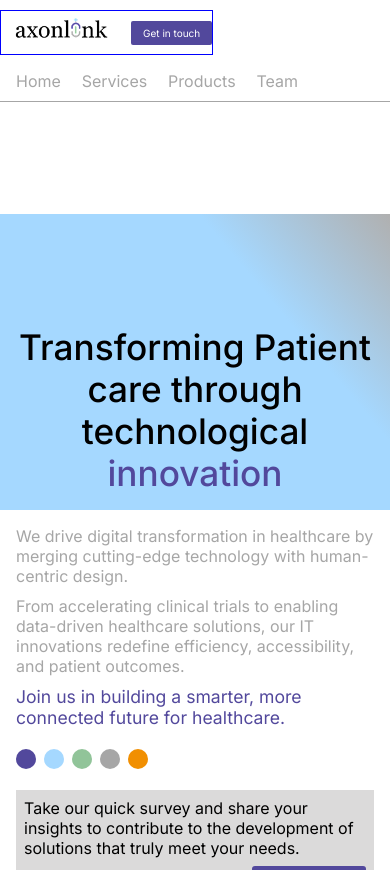
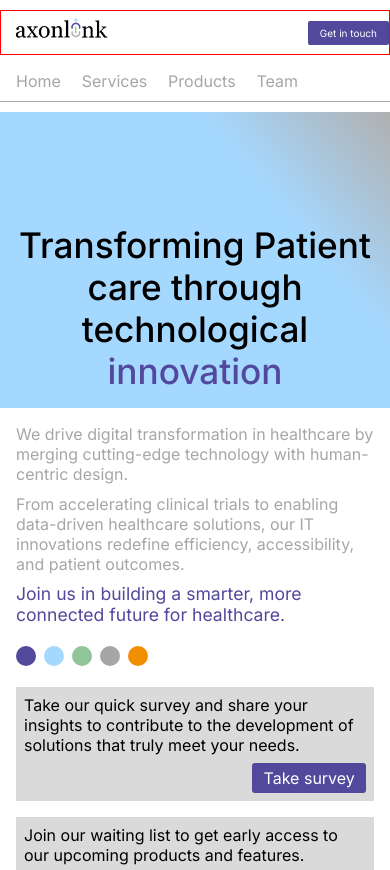
Before and after one commit to axonlinkcode/webpage, a React (Vite) app in the folder frontend/: page / in a window 390 px wide. Shown: the top 870 px of the page. Built offline with nearby package versions, Linux system fonts and the light colour scheme.

Commit message:
still on nav

```diff
--- a/frontend/src/components/nav/Nav.css
+++ b/frontend/src/components/nav/Nav.css
@@ -1,7 +1,7 @@
 /* NAV CONTAINER */
 .nav__container {
     width: 100%;
-    position: sticky;
+    position: fixed;
     top: 0;
     z-index: 1000;
     background-color: transparent;
@@ -108,7 +108,8 @@
 
   .nav__container--logo {
     /* padding-bottom: 8px; */
-    border:1px solid blue;
+    border:1px solid red;
+    width: 100%;
     justify-content: space-between;
     /* align-items: center;
      */
```
